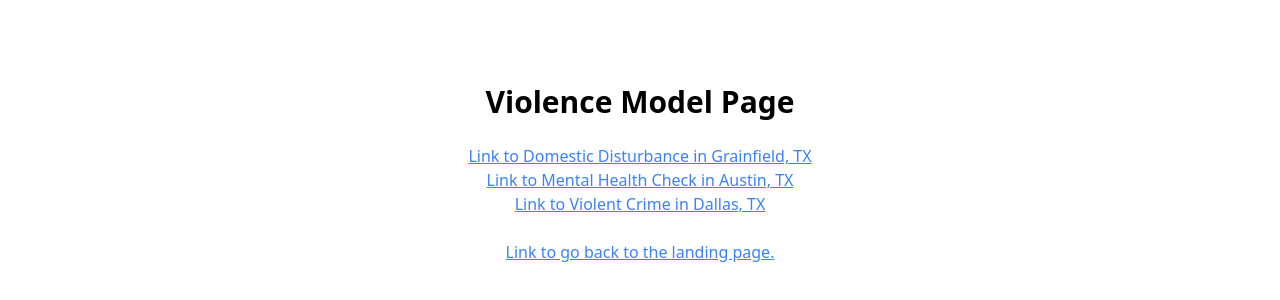
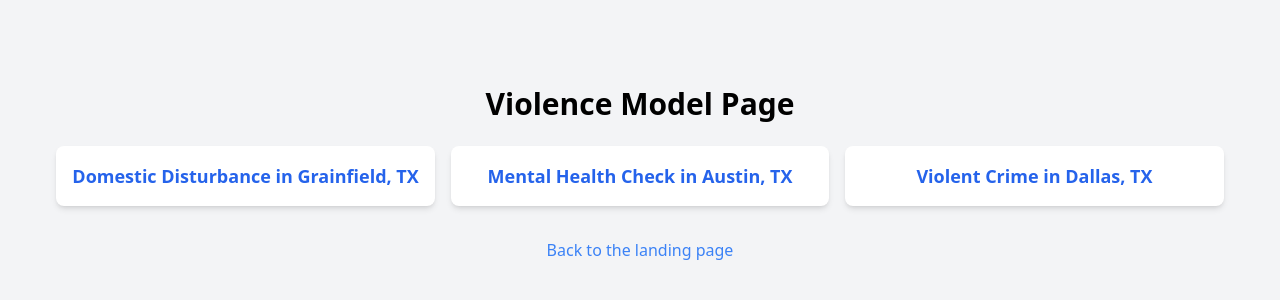
Before and after one commit to gordonworldlee/PoliceIncidents, a Next.js app in the folder justice-watch-frontend/: page /violence in a window 1280 px wide. Shown: the part 226-526 px from the top of the page. Built offline with nearby package versions, Linux system fonts and the light colour scheme.

Commit message:
adding cards

```diff
--- a/justice-watch-frontend/app/violence/page.tsx
+++ b/justice-watch-frontend/app/violence/page.tsx
@@ -1,32 +1,30 @@
 import Link from "next/link";
 
 export default function ViolenceModelPage() {
+  const incidents = [
+    { href: "/violence/incident1", title: "Domestic Disturbance in Grainfield, TX" },
+    { href: "/violence/incident2", title: "Mental Health Check in Austin, TX" },
+    { href: "/violence/incident3", title: "Violent Crime in Dallas, TX" },
+  ];
+
   return (
-    <div className="flex items-center justify-center min-h-screen">
+    <div className="flex items-center justify-center min-h-screen bg-gray-100">
       <div className="text-center">
-        <h1 className="text-3xl font-bold">Violence Model Page</h1>
-        <br />
-        <p>
-          <Link className="text-blue-500 underline" href="/violence/incident1">
-            Link to Domestic Disturbance in Grainfield, TX
+        <h1 className="text-3xl font-bold mb-6">Violence Model Page</h1>
+        <div className="grid grid-cols-1 md:grid-cols-3 gap-4">
+          {incidents.map((incident, index) => (
+            <Link key={index} href={incident.href} className="block">
+              <div className="bg-white p-4 rounded-lg shadow-md hover:shadow-lg transition-shadow">
+                <h2 className="text-lg font-semibold text-blue-600">{incident.title}</h2>
+              </div>
+            </Link>
+          ))}
+        </div>
+        <div className="mt-8">
+          <Link href="/" className="text-blue-500 hover:underline">
+            Back to the landing page
           </Link>
-        </p>
-        <p>
-          <Link className="text-blue-500 underline" href="/violence/incident2">
-            Link to Mental Health Check in Austin, TX
-          </Link>
-        </p>
-        <p>
-          <Link className="text-blue-500 underline" href="/violence/incident3">
-            Link to Violent Crime in Dallas, TX
-          </Link>
-        </p>
-        <br />
-        <p>
-          <Link className="text-blue-500 underline" href="/">
-            Link to go back to the landing page.
-          </Link>
-        </p>
+        </div>
       </div>
     </div>
   );
```
